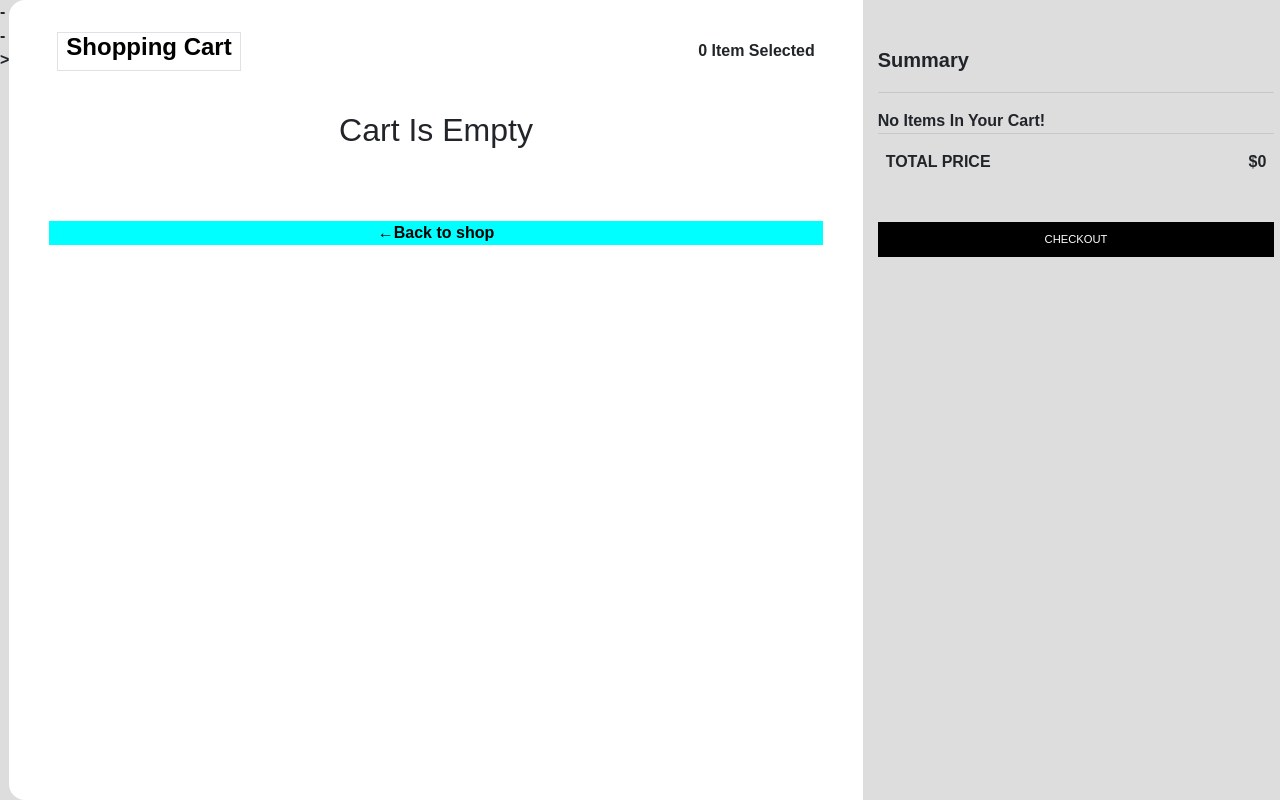
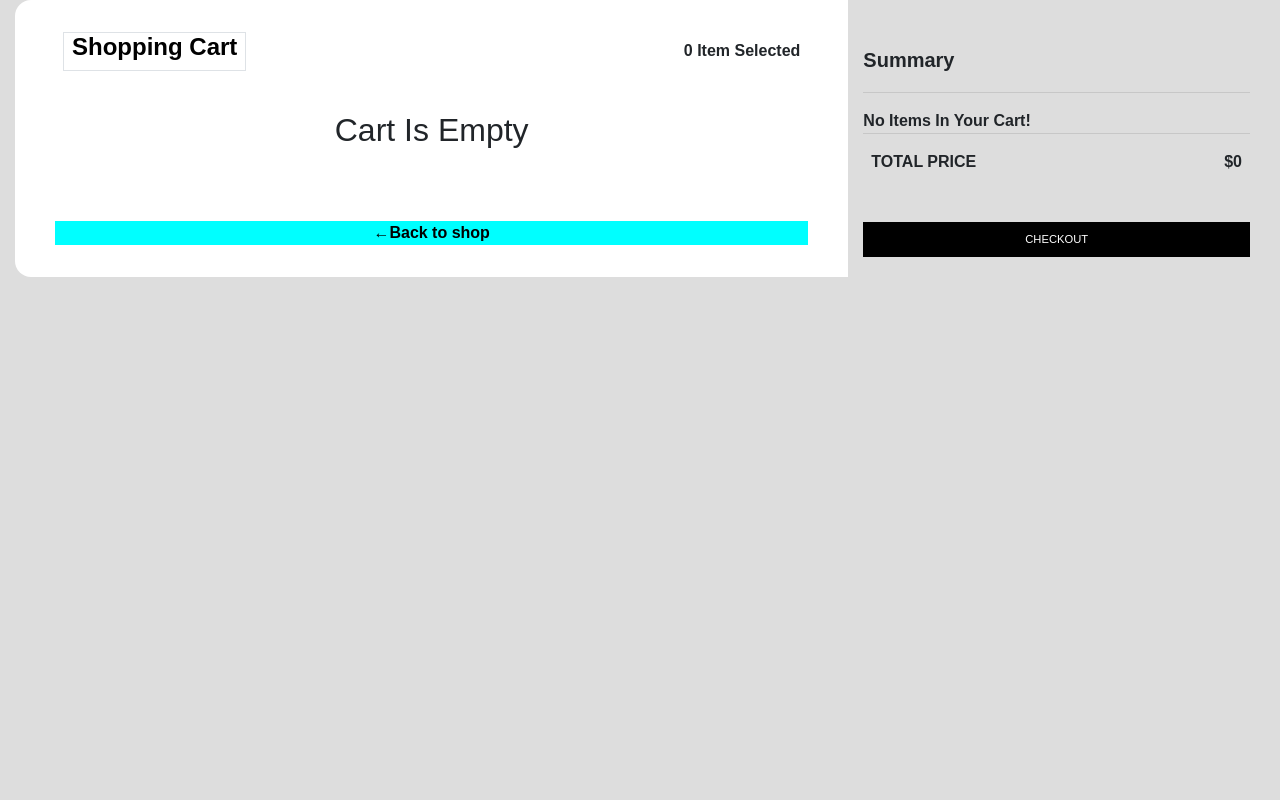
Before and after one commit to samiulhuda360/javascripts-shopping-cart.io, a plain HTML site: page cart.html in a window 1280 px wide. Drawn offline with nearby package versions, Linux system fonts and the light colour scheme.

Commit message:
2nd Commit

```diff
--- a/cart.html
+++ b/cart.html
@@ -2,11 +2,10 @@
 <html lang="en">
 <head>
     <meta charset="UTF-8">
-    <meta http-equiv="X-UA-Compatible" content="IE=edge">
     <meta name="viewport" content="width=device-width, initial-scale=1.0">
     <link href="https://cdn.jsdelivr.net/npm/bootstrap-icons@1.5.0/font/bootstrap-icons.css" rel="stylesheet" />
     <link rel="stylesheet" href="https://cdn.jsdelivr.net/npm/bootstrap@4.3.1/dist/css/bootstrap.min.css" integrity="sha384-ggOyR0iXCbMQv3Xipma34MD+dH/1fQ784/j6cY/iJTQUOhcWr7x9JvoRxT2MZw1T" crossorigin="anonymous">
-    <link href="https://cdnjs.cloudflare.com/ajax/libs/font-awesome/4.7.0/css/font-awesome.min.css" rel="stylesheet" /> -->
+    <link href="https://cdnjs.cloudflare.com/ajax/libs/font-awesome/4.7.0/css/font-awesome.min.css" rel="stylesheet" />
 
 
 
@@ -16,8 +15,9 @@
     <title>Cart Page</title>
 </head>
 <body>
-
-    <div class="col-12 col-md-8 col-sm-12 cart">
+    <div class="container-fluid">
+    <div class="row">
+    <div class="col-sm-12 col-md-8 cart">
         <div class="title">
             <div class="row">
                 <a href="index.html">
@@ -33,7 +33,7 @@
 
         <div class="back-to-shop text-center display-5"><a href="index.html">&leftarrow;<span>Back to shop</span></a></div>
     </div>
-    <div class="col-12 col-md-4 col-sm-12 mt-5">
+    <div class="col-sm-12 col-md-4 mt-5">
         <div ><h5 ><b>Summary</b></h5></div>
         <hr>
         <div id="summary" >
@@ -44,6 +44,8 @@
         </div>
         <button class="btn">CHECKOUT</button>
     </div>
+</div>
+</div>
     </div>
     </div>
     <script src="js/data.js"></script>
--- a/css/cart.css
+++ b/css/cart.css
@@ -1,8 +1,10 @@
+
 body{
     background: #ddd;
     min-height: 100vh;
     vertical-align: middle;
     display: flex;
+    gap:2px;
     font-family: sans-serif;
     font-size: 1.0rem;
     font-weight: bold;
```
